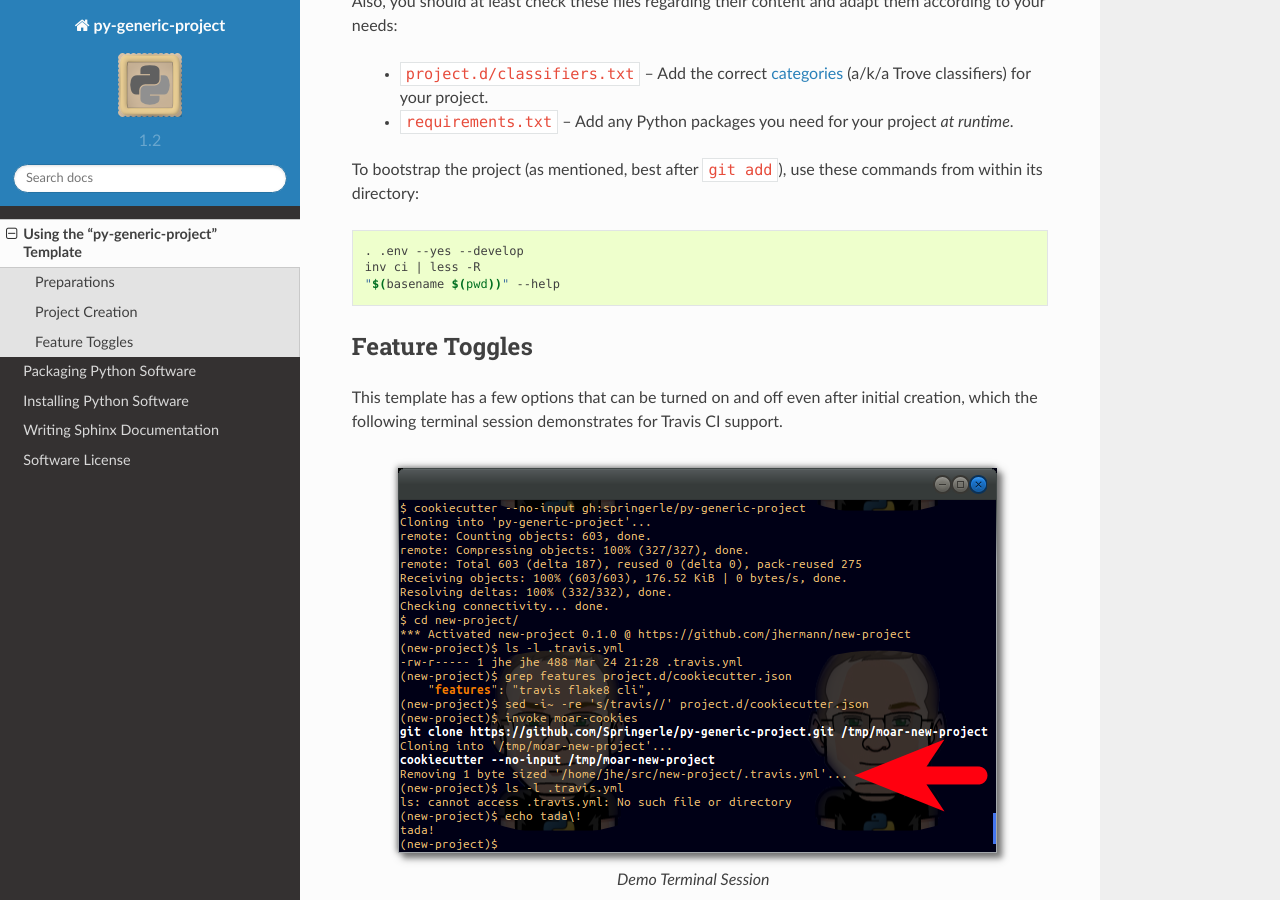
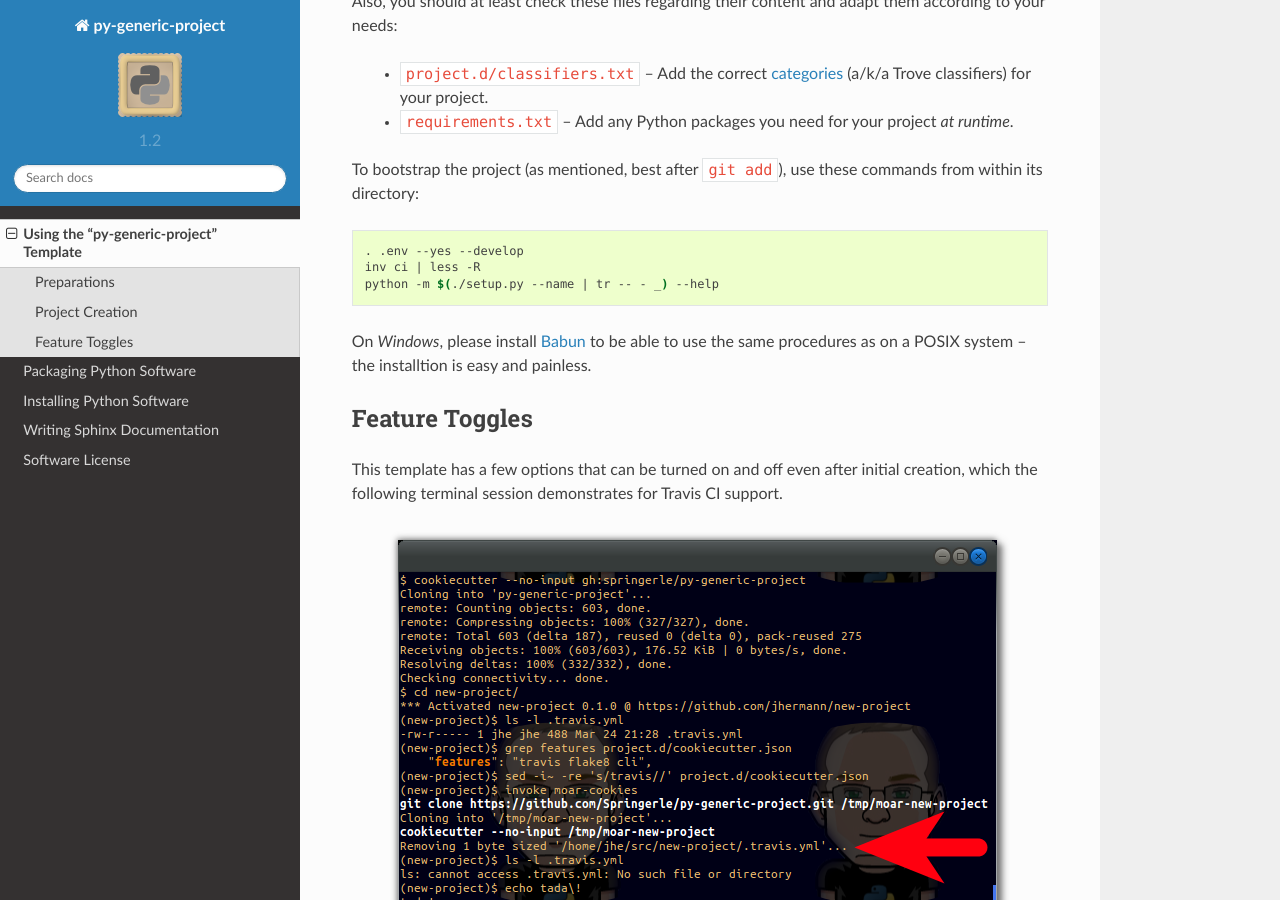
Before and after one commit to Springerle/py-generic-project, a Sphinx documentation site: the page built from docs/usage.rst, in a window 1280 px wide and 900 px high, scrolled down 786 px. Built offline with Sphinx 7.4.7 and the Read the Docs theme 2.0.0, drawn with Linux system fonts in a browser that asks for light colours.

Commit message:
:book: hint to install Babun for development on Windows

```diff
--- a/docs/usage.rst
+++ b/docs/usage.rst
@@ -76,7 +76,10 @@
 
     . .env --yes --develop
     inv ci | less -R
-    "$(basename $(pwd))" --help
+    python -m $(./setup.py --name | tr -- - _) --help
+
+On *Windows*, please install :ref:`Babun <babun>` to be able to use the
+same procedures as on a POSIX system – the installtion is easy and painless.
 
 .. _`~/.cookiecutterrc`: https://github.com/jhermann/ruby-slippers/blob/master/home/.cookiecutterrc
 
```
